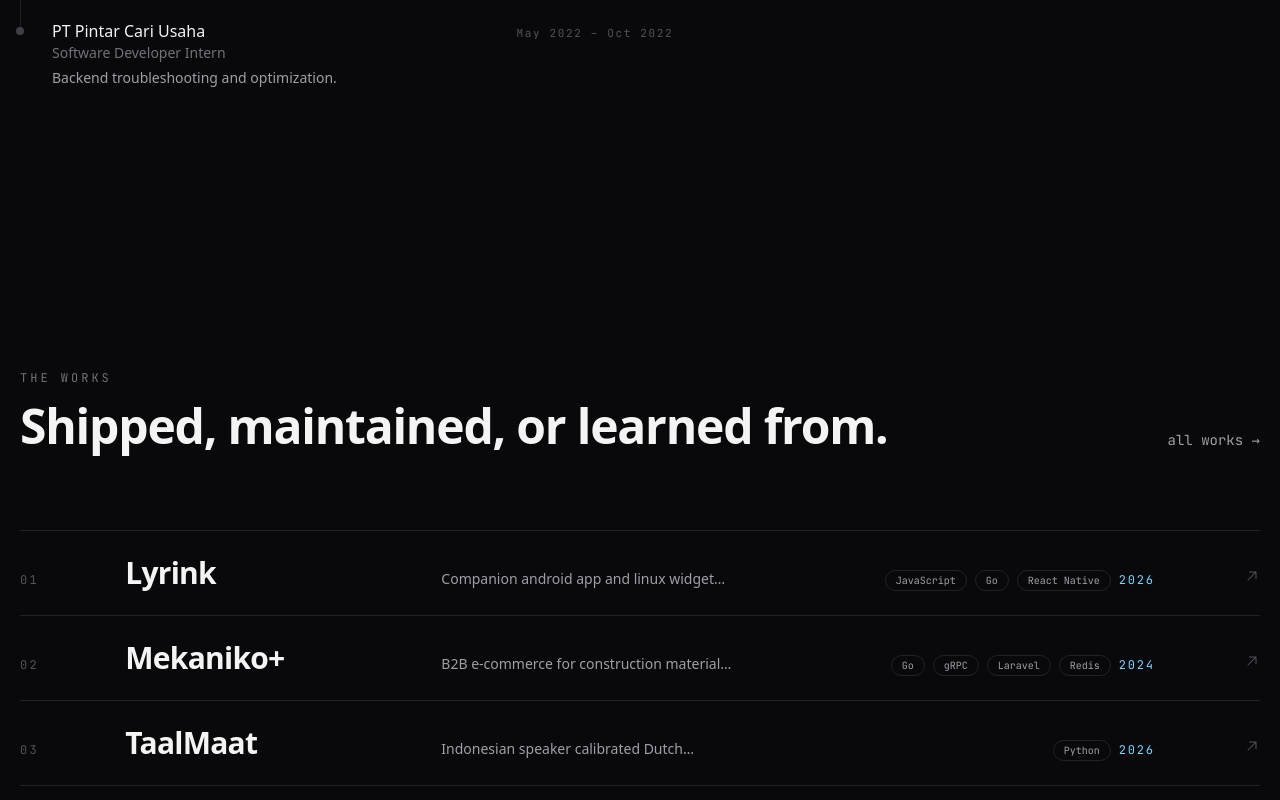
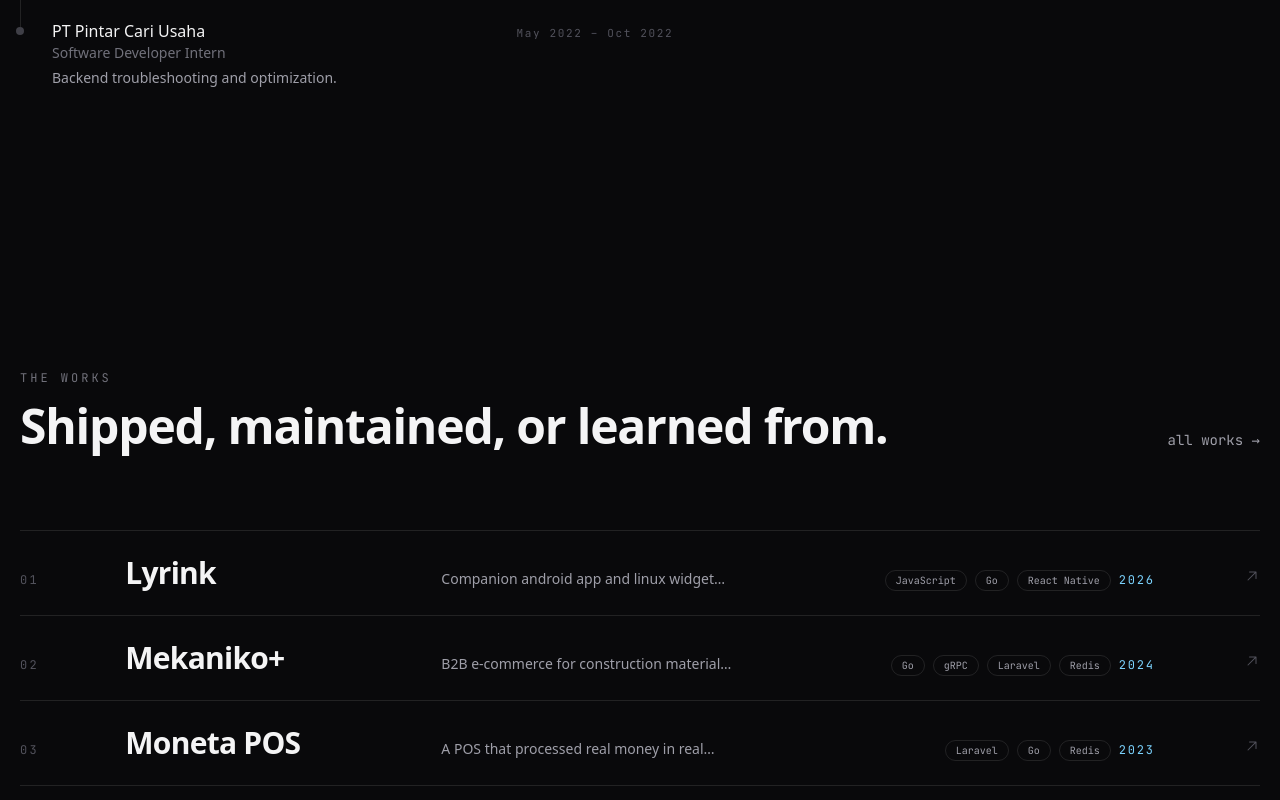
Before and after one commit to RakaiSeto/new-rakaiseto, a React (Vite) app: page / in a window 1280 px wide. Shown: the part 1992-2792 px from the top of the page. Built offline with nearby package versions, Linux system fonts and the light colour scheme.

Commit message:
feat(home): limit works preview to top 3 work plus 1 school

```diff
--- a/src/pages/Home.jsx
+++ b/src/pages/Home.jsx
@@ -25,8 +25,12 @@ export default function Home() {
         'Fullstack developer in Jakarta. Backend-heavy systems in Go, Laravel, and React that survive production.',
     );
 
-    // All four chapters render as editorial index rows — Panjang keeps its
-    // personality as the final row instead of a special-case strip.
+    // Main page previews the works: top three work entries plus the first
+    // school assignment, in site order. The full list lives on /projects.
+    const preview = [
+        ...projects.filter((p) => p.category === 'work').slice(0, 3),
+        ...projects.filter((p) => p.category === 'school').slice(0, 1),
+    ];
 
     return (
         <>
@@ -225,7 +229,7 @@ export default function Home() {
                 </Reveal>
 
                 <div className="border-t border-white/10">
-                    {projects.map((project, i) => (
+                    {preview.map((project, i) => (
                         <ProjectRow key={project.slug} project={project} index={i} />
                     ))}
                 </div>
```
